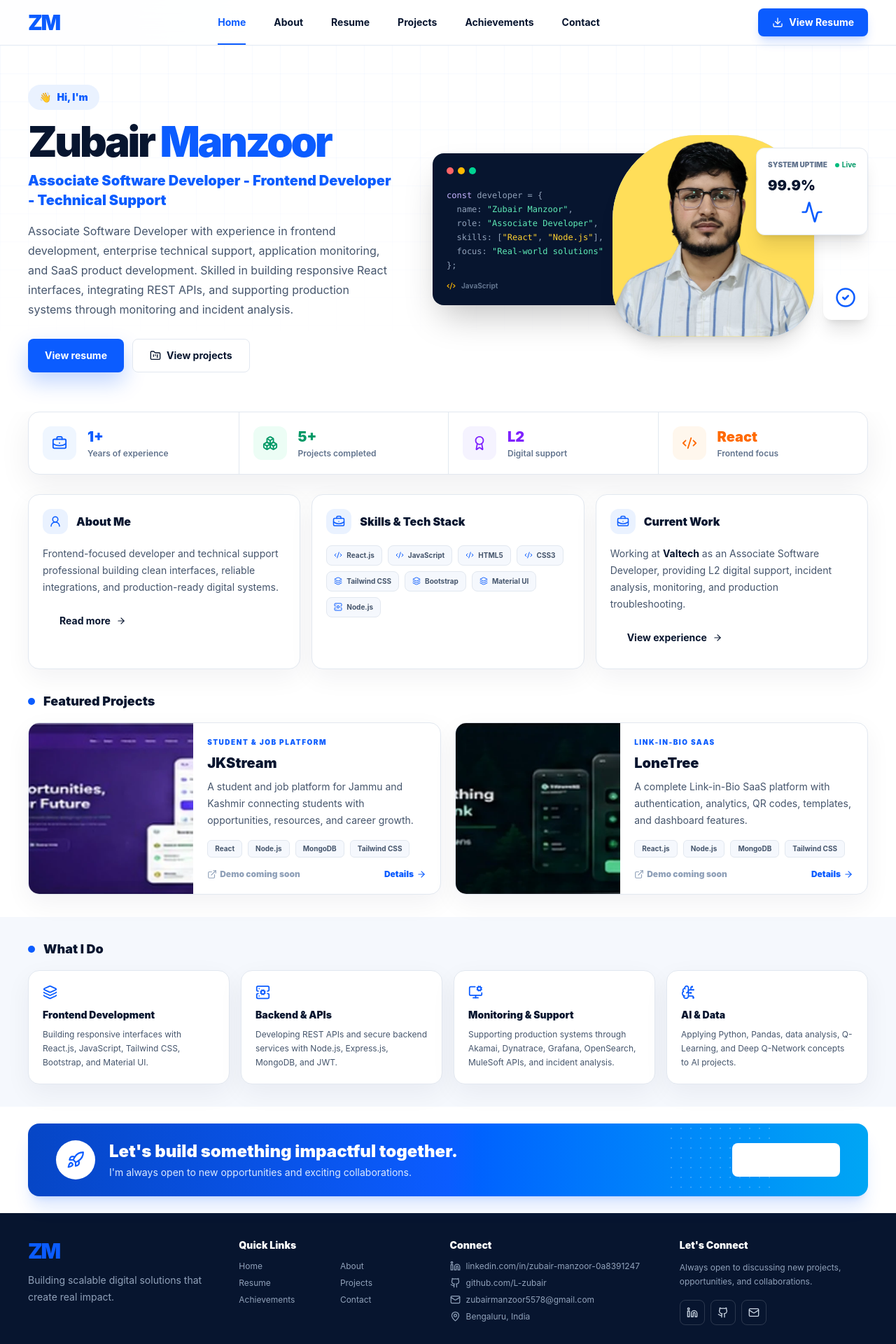
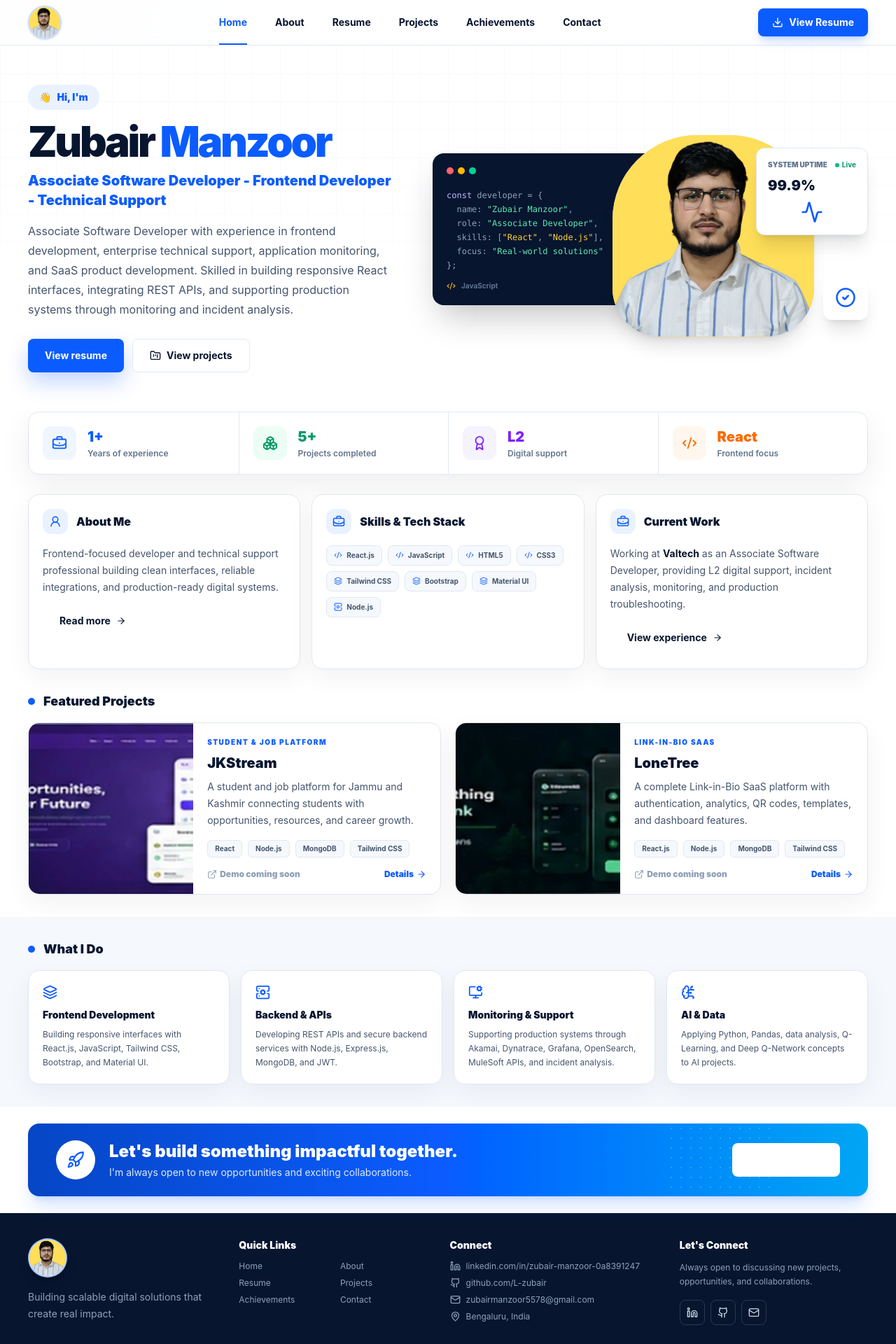
Before and after one commit to L-zubair/zubair-manzoor-portfolio, a React (Vite) app in the folder client/: page / in a window 1280 px wide. Shown: the top 1920 px of the page at 70% size. Built offline with nearby package versions, Linux system fonts and the light colour scheme.

Commit message:
Use profile image for site logo

```diff
--- a/client/src/components/layout/Footer.jsx
+++ b/client/src/components/layout/Footer.jsx
@@ -14,8 +14,18 @@ export default function Footer() {
     <footer className="bg-ink text-white">
       <Container className="grid gap-8 py-9 md:grid-cols-[1fr_1fr_1.1fr_1fr]">
         <div>
-          <Link to="/" className="text-3xl font-black tracking-[-0.08em] text-blue">
-            ZM
+          <Link
+            to="/"
+            className="inline-grid size-14 overflow-hidden rounded-full border-2 border-blue/30 bg-sky shadow-lg shadow-black/20"
+            aria-label="Zubair Manzoor home"
+          >
+            <img
+              src={profile.profileImage}
+              alt=""
+              width="112"
+              height="112"
+              className="h-full w-full object-cover object-top"
+            />
           </Link>
           <p className="mt-3 max-w-xs text-sm leading-6 text-slate-400">
             Building scalable digital solutions that create real impact.
--- a/client/src/components/layout/Navbar.jsx
+++ b/client/src/components/layout/Navbar.jsx
@@ -14,10 +14,16 @@ export default function Navbar() {
         <Link
           to="/"
           onClick={() => setOpen(false)}
-          className="focus-ring text-3xl font-black tracking-[-0.08em] text-blue"
+          className="focus-ring grid size-12 overflow-hidden rounded-full border-2 border-blue/15 bg-sky shadow-sm transition hover:border-blue/40"
           aria-label="Zubair Manzoor home"
         >
-          ZM
+          <img
+            src={profile.profileImage}
+            alt=""
+            width="96"
+            height="96"
+            className="h-full w-full object-cover object-top"
+          />
         </Link>
 
         <nav className="hidden items-stretch self-stretch lg:flex" aria-label="Main navigation">
```
